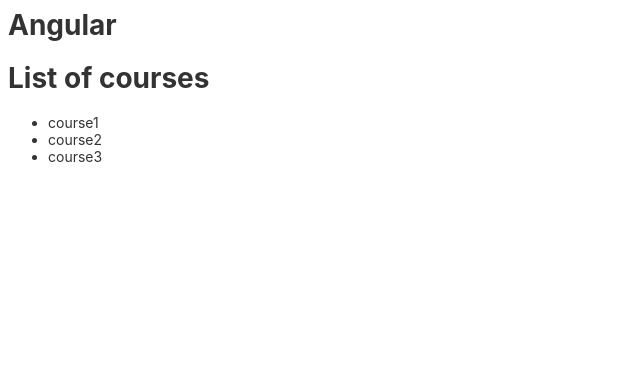
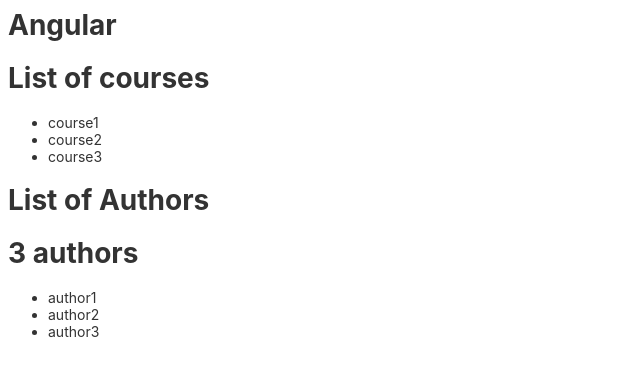
Before and after one commit to thegabe101/ng-e-comm-practice-project, an Angular app: page / in a window 1280 px wide. Shown: the top 376 px of the page, without its empty margins (0-640 px from the left). Built offline with nearby package versions, Linux system fonts and the light colour scheme.

Commit message:
authors property displaying properly

```diff
--- a/src/app/app.component.html
+++ b/src/app/app.component.html
@@ -297,5 +297,5 @@
 
 <h1>Angular</h1>
 <courses></courses>
-
+<authors></authors>
 <router-outlet></router-outlet>
--- /dev/null
+++ b/src/app/authors/authors.component.html
@@ -0,0 +1 @@
+<p>authors works!</p>
--- /dev/null
+++ b/src/app/authors/authors.component.ts
@@ -0,0 +1,26 @@
+import { Component } from "@angular/core";
+import { AuthorsService } from "./authors.service";
+
+//need to import component decorator for typescript to export to angular
+
+@Component({
+    selector: 'authors',
+    template: `<h1>{{getAuthors()}}</h1>
+    <h1>{{authors.length}} authors</h1>
+               <ul>
+                <li *ngFor="let author of authors">{{author}}</li>
+    `
+})
+
+export class AuthorsComponent {
+    title = "List of Authors";
+    authors;
+
+    constructor(service: AuthorsService) {
+        this.authors =  service.getAuthors();
+    }
+
+    getAuthors() {
+        return this.title;
+    }
+}
--- /dev/null
+++ b/src/app/authors/authors.service.ts
@@ -0,0 +1,5 @@
+export class AuthorsService {
+    getAuthors() {
+        return ['author1', 'author2', 'author3'];
+    }
+  }
```
Also changed, not shown: src/app/app.module.ts (+5 -2 lines), src/app/authors/authors.component.css (added), 1 other file (tests, documents, lock files or other folders).
